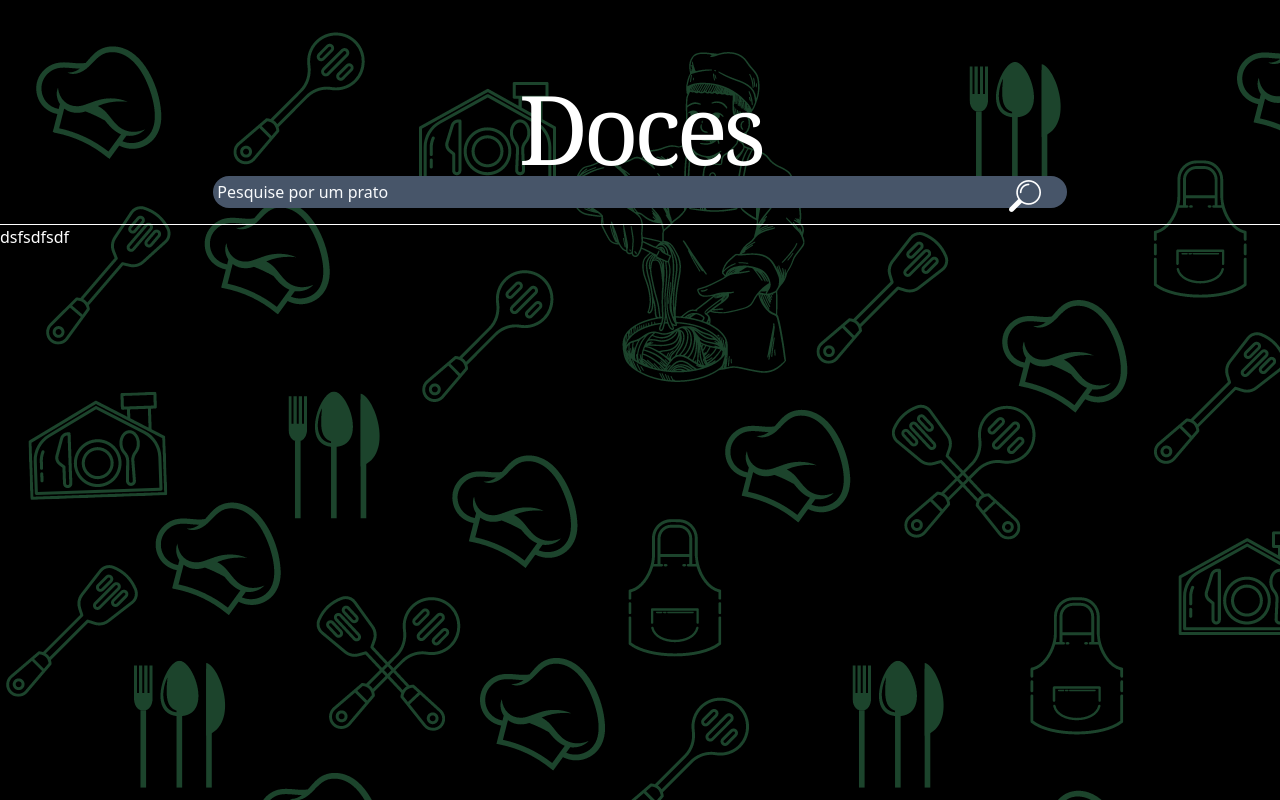
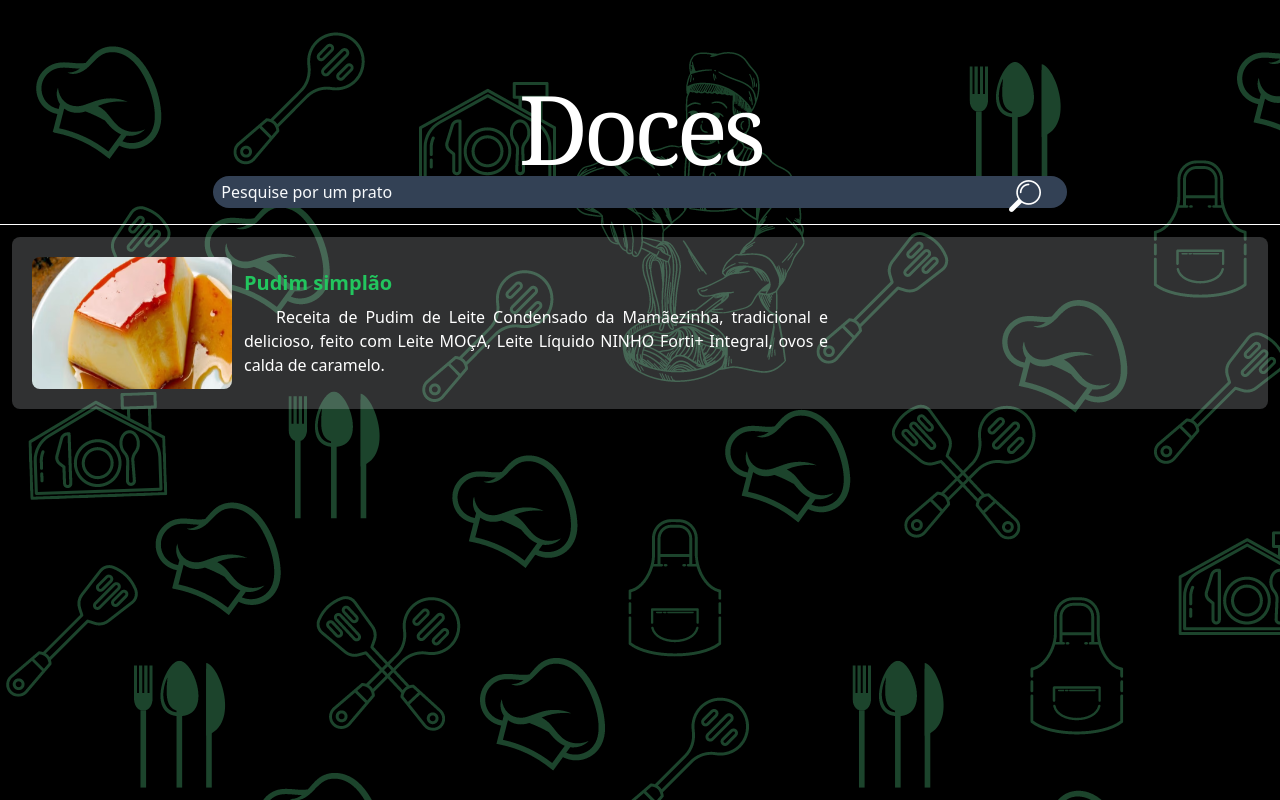
Before and after one commit to Andre-MB/front-ChefOnline, a React (Vite) app: page /category/Doces in a window 1280 px wide. Built offline with nearby package versions, Linux system fonts and the light colour scheme.

Commit message:
created category the pudim

```diff
--- a/components/Categ.jsx
+++ b/components/Categ.jsx
@@ -10,7 +10,7 @@ export default function Categ({ imagem, name }) {
     <>
       <Link to={`/category/${name}`}>
         <div onClick={navegacao}>
-          <img className="imageCard" src={imagem} alt="" />
+          <img className="imageCard rounded-2xl" src={imagem} alt="" />
           <h1 className="titulo text-white text-2xl relative z-10 ">{name}</h1>
           <div className="sombra relative z-1"></div>
         </div>
--- a/pages/Category.jsx
+++ b/pages/Category.jsx
@@ -12,7 +12,7 @@ export default function Category() {
 
         <div className="container flex flex-col items-center w-full">
           <input
-            className="p-1 rounded-full bg-slate-600 outline-none text-white placeholder-slate-50 w-2/3"
+            className="p-1 pl-2 rounded-full bg-slate-700 outline-none text-white placeholder-slate-50 w-2/3"
             type="text"
             name="search"
             id=""
@@ -27,7 +27,26 @@ export default function Category() {
         </div>
 
         <div className=" text-white flex border-t border-white w-full mt-10">
-          dsfsdfsdf
+          <div className="flex p-5 w-full bg-slate-100 bg-opacity-20 rounded-lg m-3">
+            <img
+              className="rounded-lg"
+              width="200px"
+              height="200px"
+              src="../public/image.png"
+              alt=""
+            />
+
+            <div className="flex flex-col w-2/4 p-3 ">
+              <h1 className="text-xl text-green-500 font-bold">
+                Pudim simplão
+              </h1>
+              <p className="text-justify indent-8 pt-2">
+                Receita de Pudim de Leite Condensado da Mamãezinha, tradicional
+                e delicioso, feito com Leite MOÇA, Leite Líquido NINHO Forti+
+                Integral, ovos e calda de caramelo.
+              </p>
+            </div>
+          </div>
         </div>
       </div>
     </>
--- a/pages/Home.jsx
+++ b/pages/Home.jsx
@@ -1,5 +1,6 @@
 import chefe from "../public/chefe.png";
 import massas from "../public/massas.png";
+import doces from "../public/image.png";
 import Categ from "../components/Categ";
 import "../src/index.css";
 
@@ -33,6 +34,7 @@ export default function Home() {
         <div className="flex gap-9 flex-wrap">
           <Categ imagem={massas} name={"Massas"} />
           <Categ imagem={massas} name={"Lasanha"} />
+          <Categ imagem={doces} name={"Doces"} />
         </div>
       </div>
     </div>
```
Also changed, not shown: public/image.png (added).
